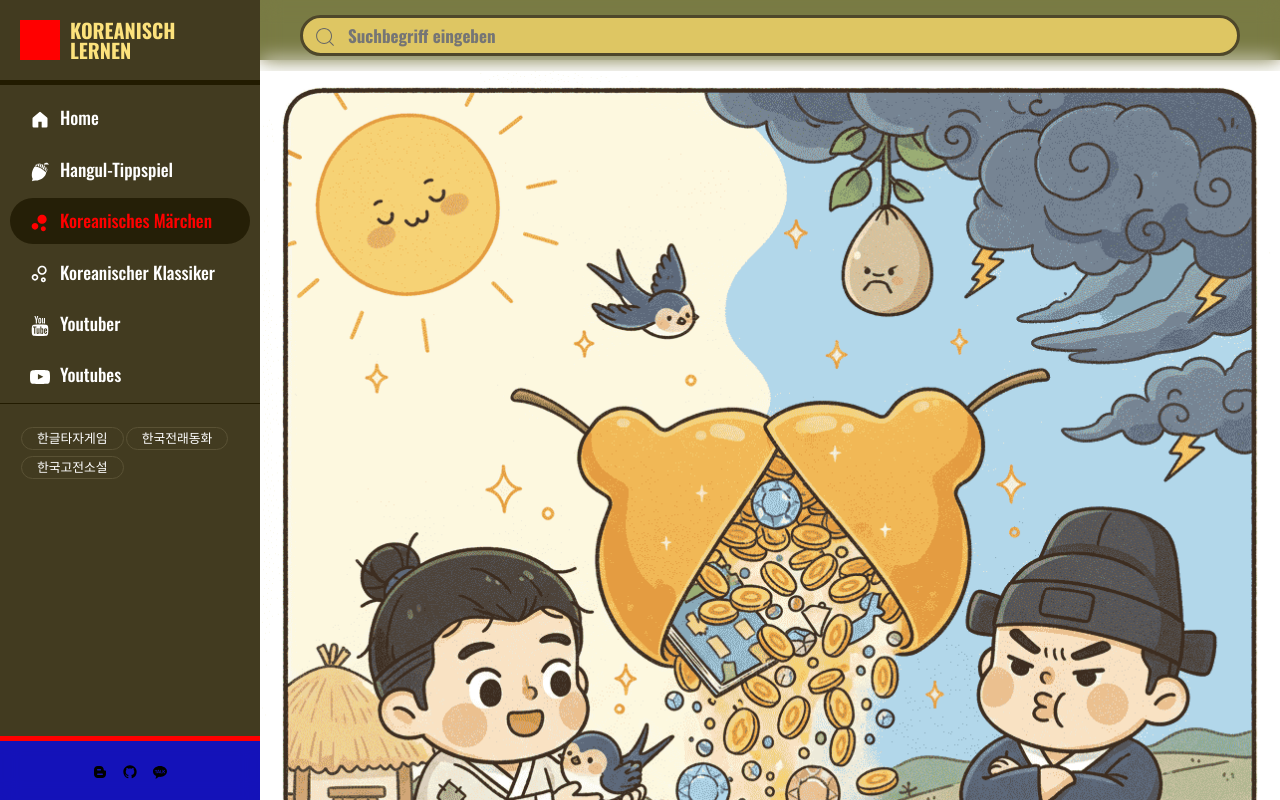
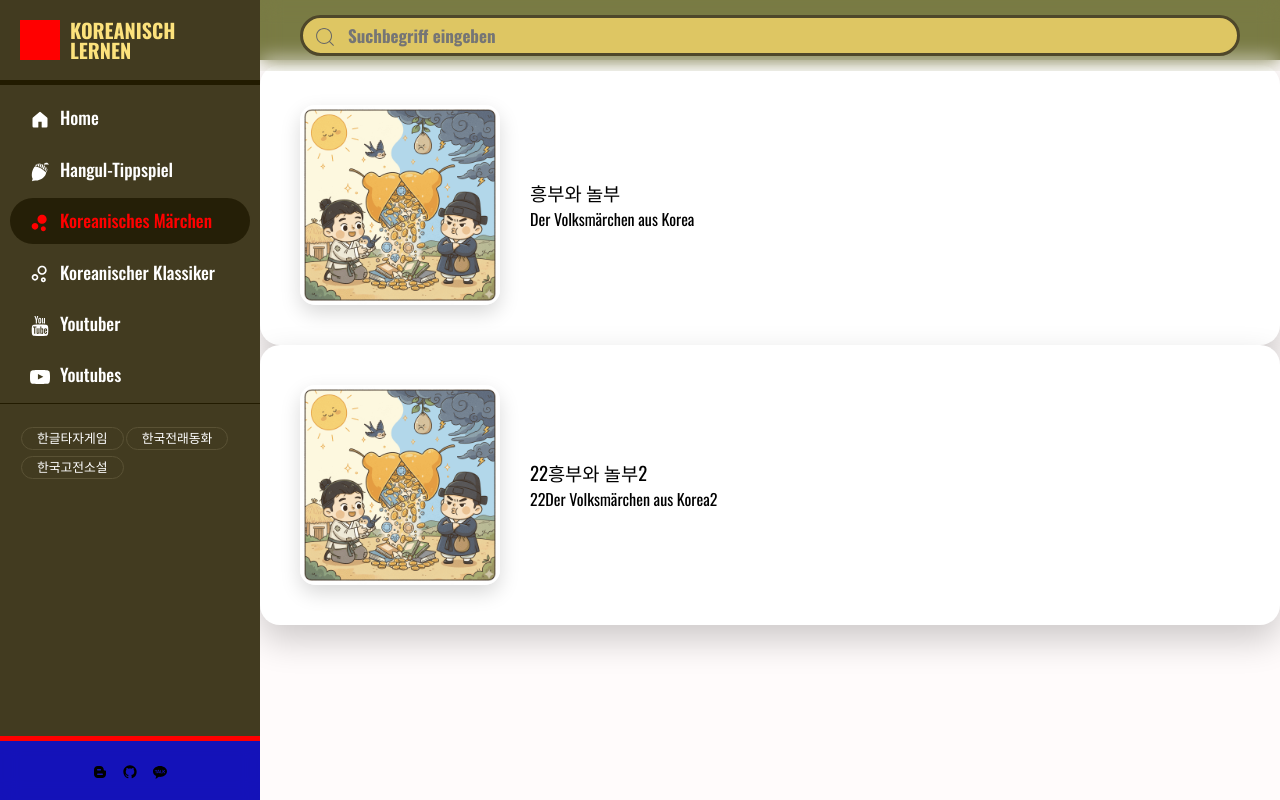
Before and after one commit to nuna2025/KoreanischLernen, a React (Create React App) app: page /fairytales in a window 1280 px wide. Shown: the top 800 px of the page. Built offline with nearby package versions, Linux system fonts and the light colour scheme; a web font is replaced by a local one.

Commit message:
feat: adjust page layout

```diff
--- a/src/assets/scss/section/_stories.scss
+++ b/src/assets/scss/section/_stories.scss
@@ -1,11 +1,5 @@
-/* src/style.css */
+
 .storybody {
-        // font-family: 'Noto Sans KR', Arial, sans-serif;
-        // margin: 0;
-        // padding: 20px;
-        // background: linear-gradient(135deg, #667eea 0%, #764ba2 100%);
-        // min-height: 100vh;
-
 
     .main-container {
         max-width: 1200px;
@@ -69,12 +63,18 @@
 
     .content-container {
         display: flex;
+        width: 100%;
         gap: 0;
         background: white;
         border-radius: 0 0 20px 20px;
         box-shadow: 0 15px 35px rgba(0,0,0,0.2);
         overflow: hidden;
     }
+
+    .story-voca-pharagh {
+        display: flex;
+    }
+
 
     .story-section {
         flex: 2;
@@ -261,16 +261,32 @@
             /* 각 섹션 어휘 목록 간의 구분을 위해 상단에 선을 추가할 수 있습니다. */
             border-top: 1px solid #e2e8f0;
         }
-
-        // .story-section {
-        //     border-right: none;
-        //     border-bottom: 1px solid #e2e8f0;
-        //     padding: 30px;
-        // }
-
-        // .vocabulary-section {
-        //     padding: 30px;
-        // }
     }
 
 }
+
+.story-card-preview {
+    max-width: 1200px;
+    margin: 0 auto;
+
+    background: white;
+    border-radius: 20px;
+    padding: 40px;
+    box-shadow: 0 15px 35px rgba(0,0,0,0.2);
+    display: flex;
+    align-items: center;
+    gap: 30px;
+    margin-bottom: 0;
+
+    .story-card-image {
+    width: 200px;
+    height: 200px;
+    border-radius: 15px;
+    box-shadow: 0 8px 20px rgba(0,0,0,0.15);
+    flex-shrink: 0;
+    }
+
+    .story-card-content {
+        flex: 1;
+    }
+}
--- a/src/components/contents/StoryPage.jsx
+++ b/src/components/contents/StoryPage.jsx
@@ -41,11 +41,13 @@ const StoryPage = ({ story }) => {
                     <div className="content-container-single-column">
                         {story.sections?.map((section, index) => (
                             <React.Fragment key={index}>
-                                <StorySection
-                                    title={section.title}
-                                    sentences={section.sentences}
-                                />
-                                <VocabularySection vocabList={section.vocabulary} />
+                                <div className='story-voca-pharagh'>
+                                    <StorySection
+                                        title={section.title}
+                                        sentences={section.sentences}
+                                    />
+                                    <VocabularySection vocabList={section.vocabulary} />
+                                </div>
                             </React.Fragment>
                         ))}
                     </div>
--- a/src/pages/Home.jsx
+++ b/src/pages/Home.jsx
@@ -1,7 +1,6 @@
 import React from 'react'
 import Main from '../components/section/Main'
-import NovelPage from '../components/contents/NovelPage'
-import StoryPage from '../components/contents/StoryPage'
+
 
 import Youtuber from '../components/contents/Youtuber'
 import Youtubes from '../components/contents/Youtubes'
@@ -13,8 +12,7 @@ const Home = () => {
       description='welcome to home page'
     >
 
-      <StoryPage />
-      <NovelPage />
+
       <Youtuber />
       <Youtubes />
     </Main>
```
Also changed, not shown: src/pages/Fairytales.jsx (+60 -0 lines). Lines whose indentation alone changed are shown as unchanged.
